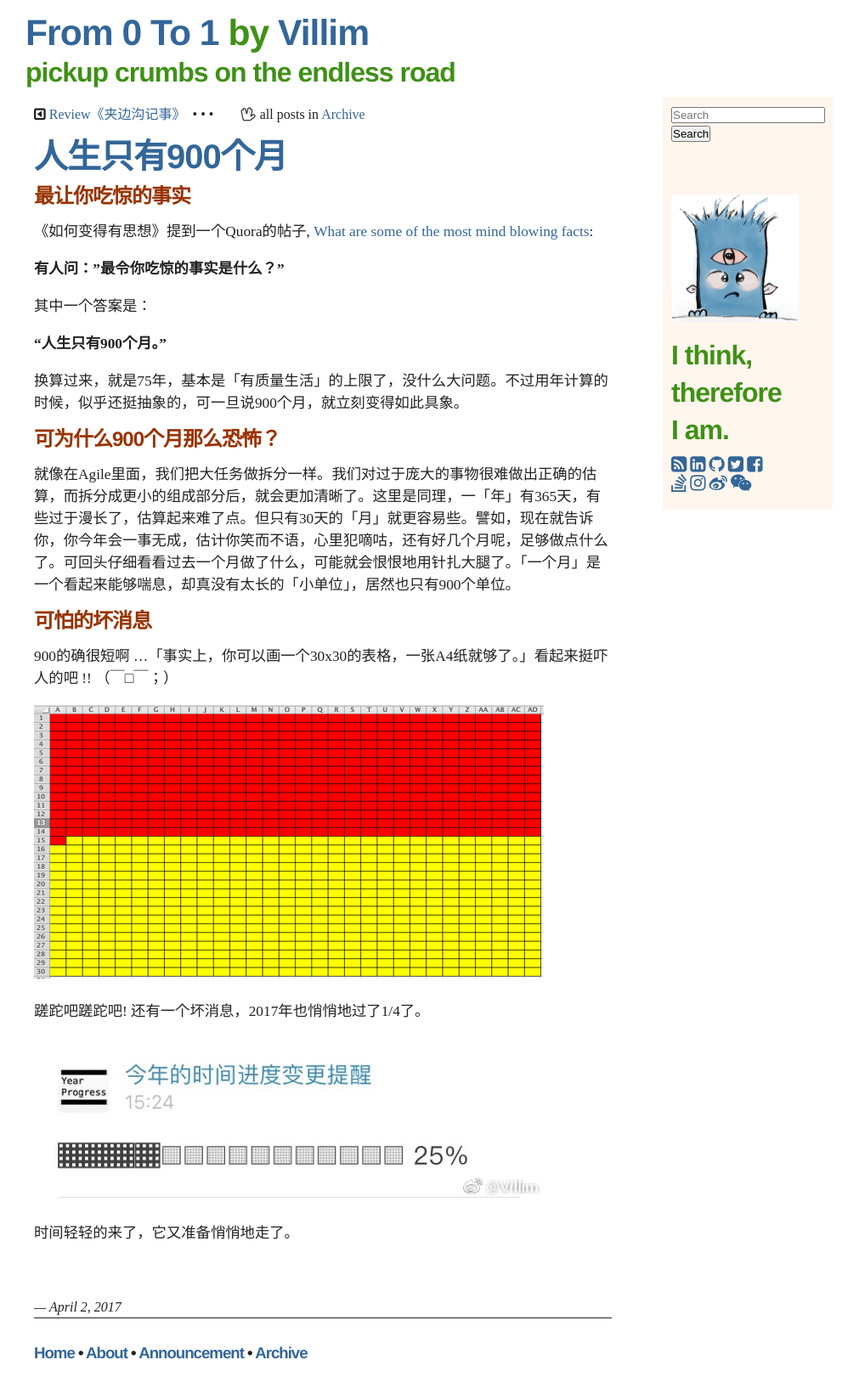
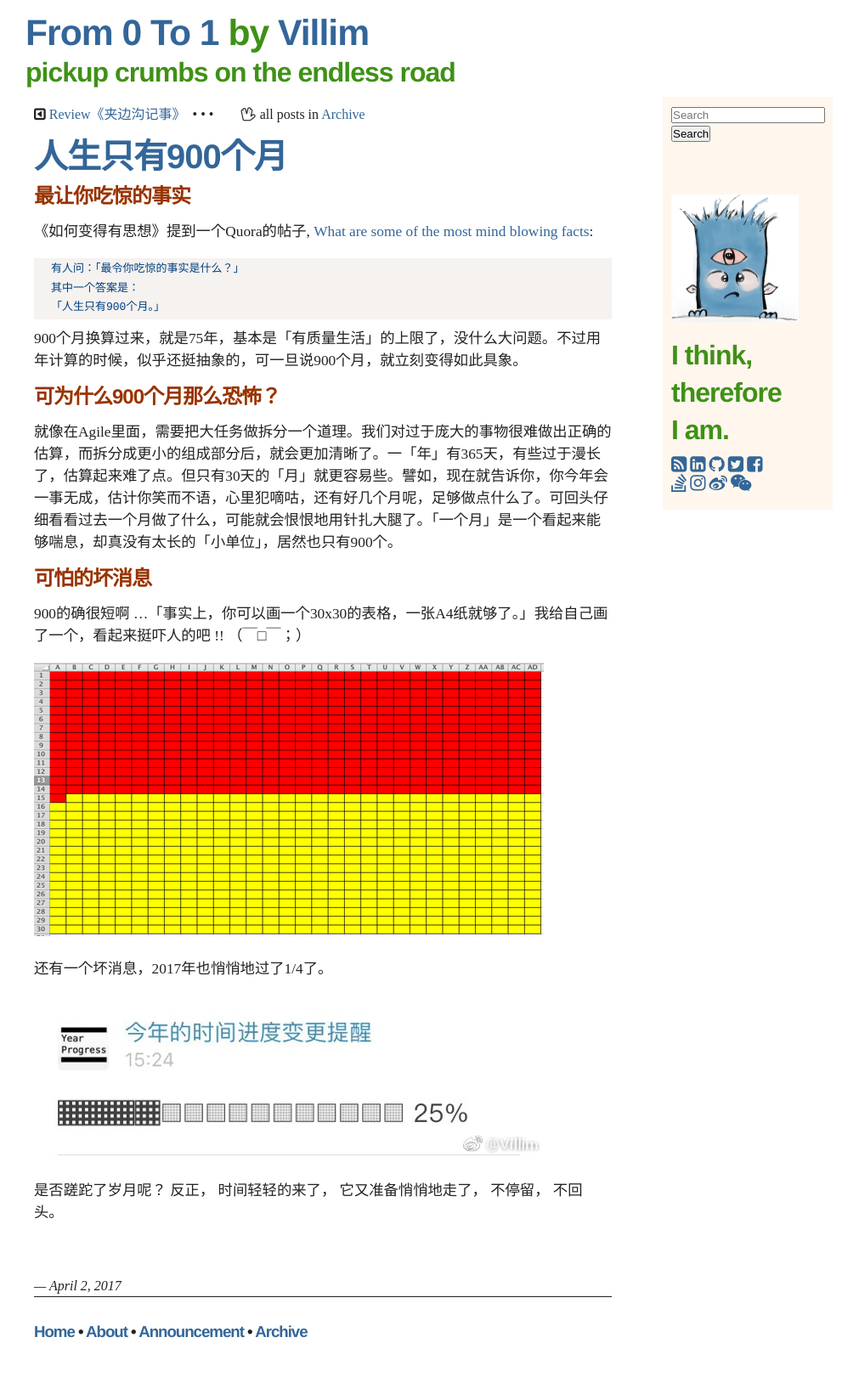
Before and after one commit to villim/villim.github.io, a Jekyll site: the page built from _posts/2017-04-02-900-months.md, in a window 1280 px wide. Shown: the whole page at 85% size, without its empty margins (135-1146 px from the left). Built offline with Jekyll 4.4.1, drawn with Linux system fonts in a browser that asks for light colours; nearby versions of some CDN libraries; after the commit the page ends 1609 px from its top, so only the background shows below that.

Commit message:
update blog

````diff
--- a/_posts/2017-04-02-900-months.md
+++ b/_posts/2017-04-02-900-months.md
@@ -7,26 +7,31 @@ layout: post
 
 《如何变得有思想》提到一个Quora的帖子, [What are some of the most mind blowing facts](https://www.quora.com/What-are-some-of-the-most-mind-blowing-facts):
 
-**有人问："最令你吃惊的事实是什么？"**
+```
+有人问：「最令你吃惊的事实是什么？」
+其中一个答案是：
+「人生只有900个月。」
+```
 
-其中一个答案是：
-
-**"人生只有900个月。"**
-
-换算过来，就是75年，基本是「有质量生活」的上限了，没什么大问题。不过用年计算的时候，似乎还挺抽象的，可一旦说900个月，就立刻变得如此具象。
+900个月换算过来，就是75年，基本是「有质量生活」的上限了，没什么大问题。不过用年计算的时候，似乎还挺抽象的，可一旦说900个月，就立刻变得如此具象。
 
 ## 可为什么900个月那么恐怖？
 
-就像在Agile里面，我们把大任务做拆分一样。我们对过于庞大的事物很难做出正确的估算，而拆分成更小的组成部分后，就会更加清晰了。这里是同理，一「年」有365天，有些过于漫长了，估算起来难了点。但只有30天的「月」就更容易些。譬如，现在就告诉你，你今年会一事无成，估计你笑而不语，心里犯嘀咕，还有好几个月呢，足够做点什么了。可回头仔细看看过去一个月做了什么，可能就会恨恨地用针扎大腿了。「一个月」是一个看起来能够喘息，却真没有太长的「小单位」，居然也只有900个单位。
+就像在Agile里面，需要把大任务做拆分一个道理。我们对过于庞大的事物很难做出正确的估算，而拆分成更小的组成部分后，就会更加清晰了。一「年」有365天，有些过于漫长了，估算起来难了点。但只有30天的「月」就更容易些。譬如，现在就告诉你，你今年会一事无成，估计你笑而不语，心里犯嘀咕，还有好几个月呢，足够做点什么了。可回头仔细看看过去一个月做了什么，可能就会恨恨地用针扎大腿了。「一个月」是一个看起来能够喘息，却真没有太长的「小单位」，居然也只有900个。
 
 ## 可怕的坏消息
 
-900的确很短啊 ...「事实上，你可以画一个30x30的表格，一张A4纸就够了。」看起来挺吓人的吧 !! （￣□￣；）
+900的确很短啊 ...「事实上，你可以画一个30x30的表格，一张A4纸就够了。」我给自己画了一个，看起来挺吓人的吧 !! （￣□￣；）
 
 ![900-months](http://villim.github.io/img/2017/900-months.png)
 
-蹉跎吧蹉跎吧! 还有一个坏消息，2017年也悄悄地过了1/4了。
+还有一个坏消息，2017年也悄悄地过了1/4了。
 
 ![2017 25%](http://villim.github.io/img/2017/year-progress-25.jpg)
 
-时间轻轻的来了，它又准备悄悄地走了。
+是否蹉跎了岁月呢？
+反正，
+时间轻轻的来了，
+它又准备悄悄地走了，
+不停留，
+不回头。
````
